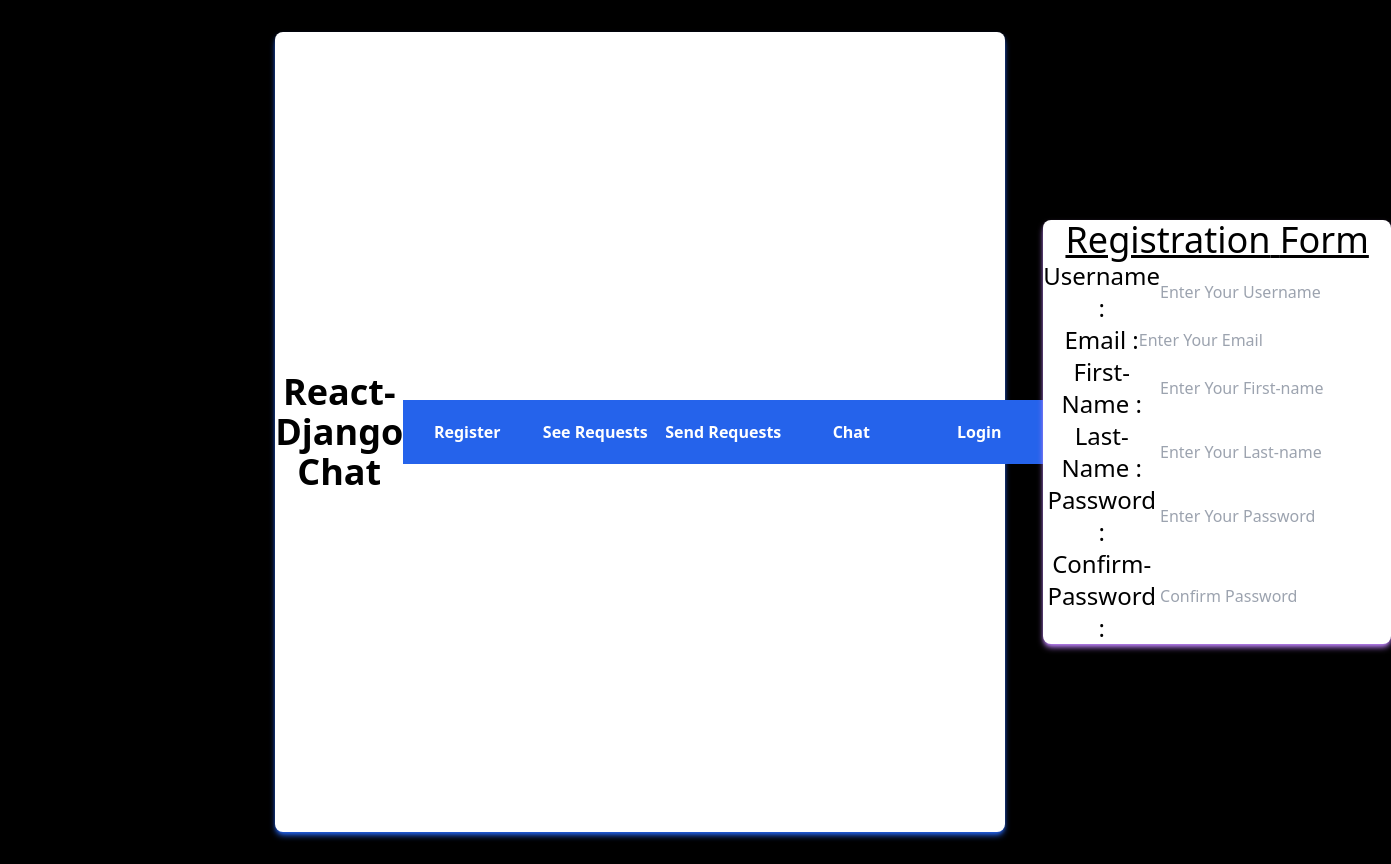
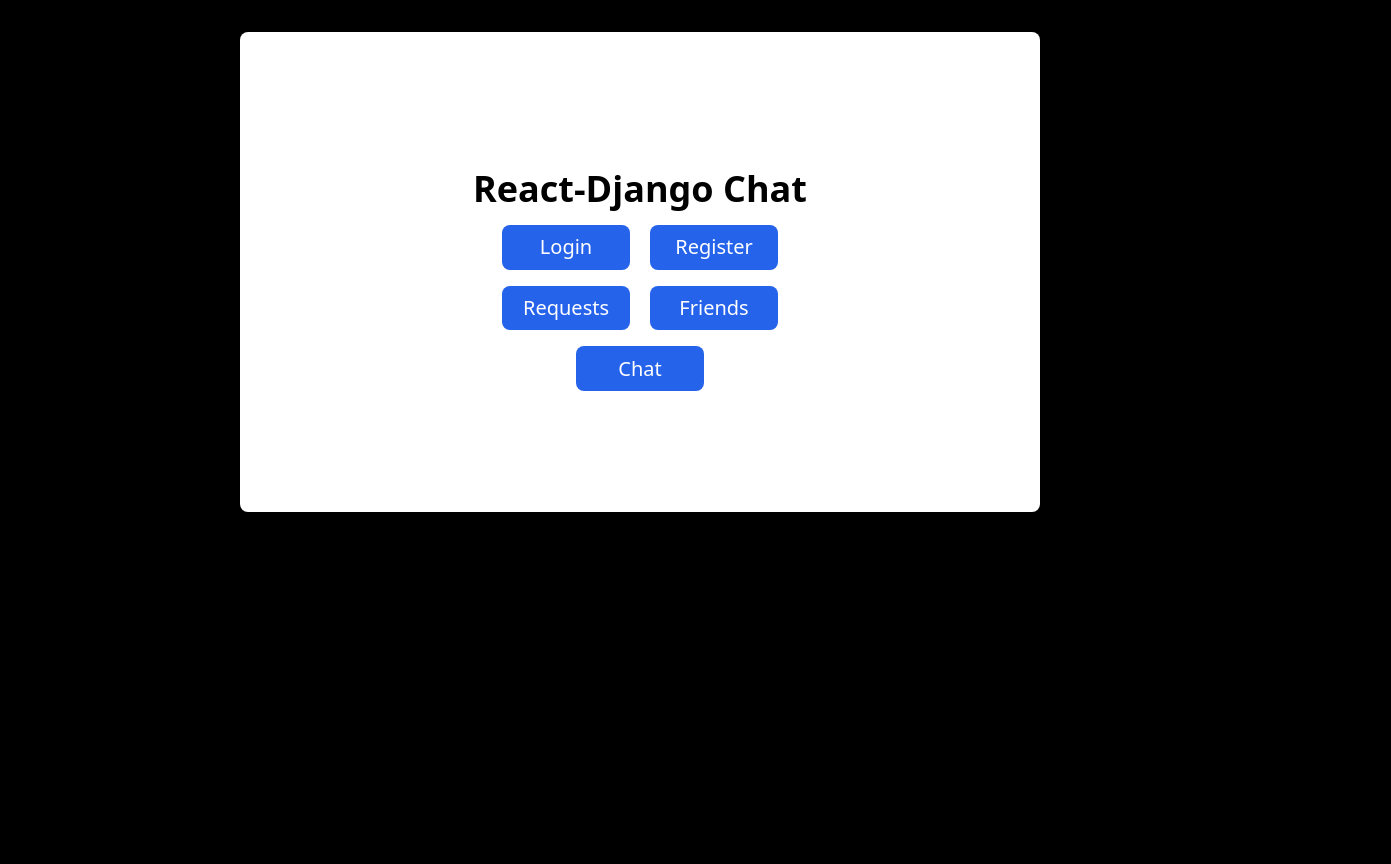
Before and after one commit to PARTHIB-DEB/Zentratech-Chat-App, a React (Vite) app in the folder Fronend/: page / in a window 1280 px wide. Shown: the whole page, 1391 px wide, since content can reach past the window. After the commit the page ends 800 px from the top, so only its background shows below. Built offline with nearby package versions, Linux system fonts and the light colour scheme.

Commit message:
add : page switching by switch-case

```diff
--- a/Fronend/src/App.tsx
+++ b/Fronend/src/App.tsx
@@ -5,30 +5,61 @@ import Login from './components/login';
 import Register from './components/register';
 import Sendreq from './components/sendreq';
 import Socketchats from './components/socketchats';
+import { useState } from 'react';
 
 function Allbuttons() {
-    const navigate = useNavigate();
+    const [activePage, setActivePage] = useState<string>(); // Default page
+
+    const renderPage = () => {
+        switch (activePage) {
+            case 'login':
+                return <Login />;
+            case 'register':
+                return <Register />;
+            case 'myreq':
+                return <Getreq />;
+            case 'frnd':
+                return <Sendreq />;
+            case 'chat':
+                return <Socketchats />;
+            case 'default':
+                return null;
+        }
+    };
 
     return (
-        <div className='h-[90%] w-[60%] bg-white rounded-lg shadow-blue-600 shadow-md flex justify-evenly items-center'>
-            <p className='text-xl md:text-2xl lg:text-4xl text-center font-bold'>React-Django Chat</p>
-            <div className="button-container min-h-screen flex justify-evenly items-center h-[20rem] w-[40rem] text-base font-bold">
-                <button className='bg-blue-600 text-white h-[4rem] w-[8rem]' onClick={() => navigate('/')}>Register</button>
-                <button className='bg-blue-600 text-white h-[4rem] w-[8rem]' onClick={() => navigate('/getreq')}>See Requests</button>
-                <button className='bg-blue-600 text-white h-[4rem] w-[8rem]' onClick={() => navigate('/sendre')}>Send Requests</button>
-                <button className='bg-blue-600 text-white h-[4rem] w-[8rem]' onClick={() => navigate('/chats')}>Chat</button>
-                <button className='bg-blue-600 text-white h-[4rem] w-[8rem]' onClick={() => navigate('/login')}>Login</button>
-            </div>
-            <Routes>
-                <Route path="/" element={<Register />} />
-                <Route path="/login" element={<Login />} />
-                <Route path="/sendre" element={<Sendreq />} />
-                <Route path="/getreq" element={<Getreq />} />
-                <Route path="/chats" element={<Socketchats />} />
-            </Routes>
+        <div>
+            {renderPage() == null ? (
+                <div className='h-[30rem] w-[50rem] bg-white rounded-lg flex flex-col items-center gap-y-5'>
+                    <div className="h-full w-full button-container flex flex-col justify-center items-center text-base font-bold gap-y-4">
+                        <p className='text-xl md:text-2xl lg:text-4xl text-center font-bold pt-[1rem]'>React-Django Chat</p>
+                        <div className="b1 flex flex-wrap justify-between items-center gap-x-5 font-normal text-base md:text-xl px-[1rem]">
+                            <button className='bg-blue-600 text-white h-[2.5rem] md:h-[2.8rem] w-[5.5rem] md:w-[8rem] text-center rounded-lg' onClick={() => setActivePage('login')}>Login</button>
+                            <button className='bg-blue-600 text-white h-[2.5rem] md:h-[2.8rem] w-[5.5rem] md:w-[8rem] text-center rounded-lg' onClick={() => setActivePage('register')}>Register</button>
+                        </div>
+                        <div className="b2 flex flex-wrap justify-evenly items-center gap-x-5 font-normal text-base md:text-xl px-[1rem]">
+                            <button className='bg-blue-600 text-white h-[2.5rem] md:h-[2.8rem] w-[5.5rem] md:w-[8rem] text-center rounded-lg' onClick={() => setActivePage('myreq')}>Requests</button>
+                            <button className='bg-blue-600 text-white h-[2.5rem] md:h-[2.8rem] w-[5.5rem] md:w-[8rem] text-center rounded-lg text-wrap' onClick={() => setActivePage('frnd')}>Friends</button>
+                        </div>
+                        <button className='bg-blue-600 text-white h-[2.5rem] md:h-[2.8rem] w-[5.5rem] md:w-[8rem] text-center rounded-lg font-normal text-base md:text-xl' onClick={() => setActivePage('chat')}>Chat</button>
+                    </div>
+                </div>
+            ) :  (
+                // Render the active page component
+                <div>
+                    {activePage === 'login' && <Login />}
+                    {activePage === 'register' && <Register />}
+                    {activePage === 'myreq' && <Getreq />}
+                    {activePage === 'frnd' && <Sendreq />}
+                    {activePage === 'chat' && <Socketchats />}
+                </div>
+            )}
         </div>
     );
+
+
 }
+
 
 function App() {
     return (
```
